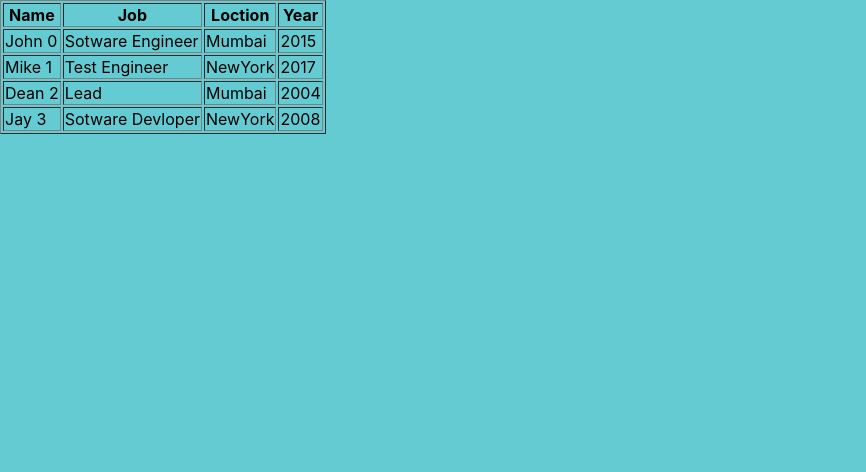
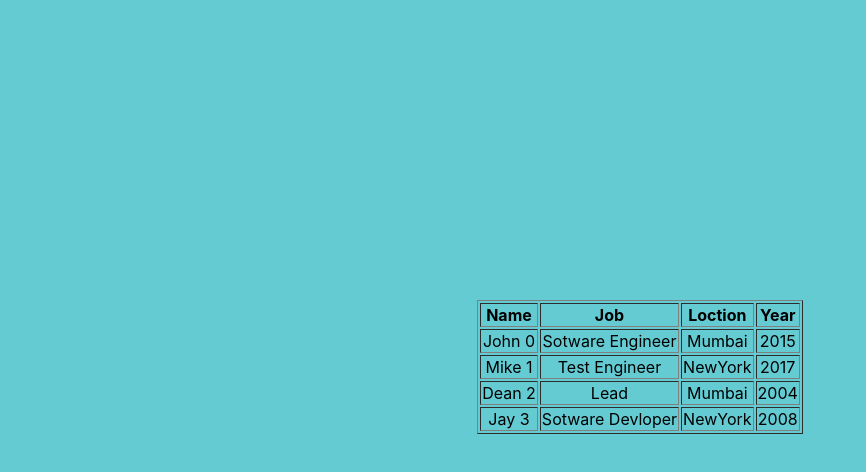
Before and after one commit to aniketbumbc/React-App, a React (Create React App) app: page / in a window 1280 px wide. Shown: the top 472 px of the page, without its empty margins (0-866 px from the left). Built offline with nearby package versions, Linux system fonts and the light colour scheme.

Commit message:
css changes

```diff
--- a/src/Table.js
+++ b/src/Table.js
@@ -37,7 +37,8 @@ class Table extends Component {
 
             const {chardata} = this.props
             return (
-                  <table border="1">
+
+                  <table border="1" class="centerTable">
                         <TableBody chardata ={chardata} />
                         <TableHeader />
                   </table>
--- a/src/index.css
+++ b/src/index.css
@@ -12,3 +12,9 @@ code {
   font-family: source-code-pro, Menlo, Monaco, Consolas, "Courier New",
     monospace;
 }
+.centerTable { margin: 0px auto;
+  text-align:center;
+  margin-left:auto;
+  margin-right:auto;
+  margin: 300px auto;
+}
```
